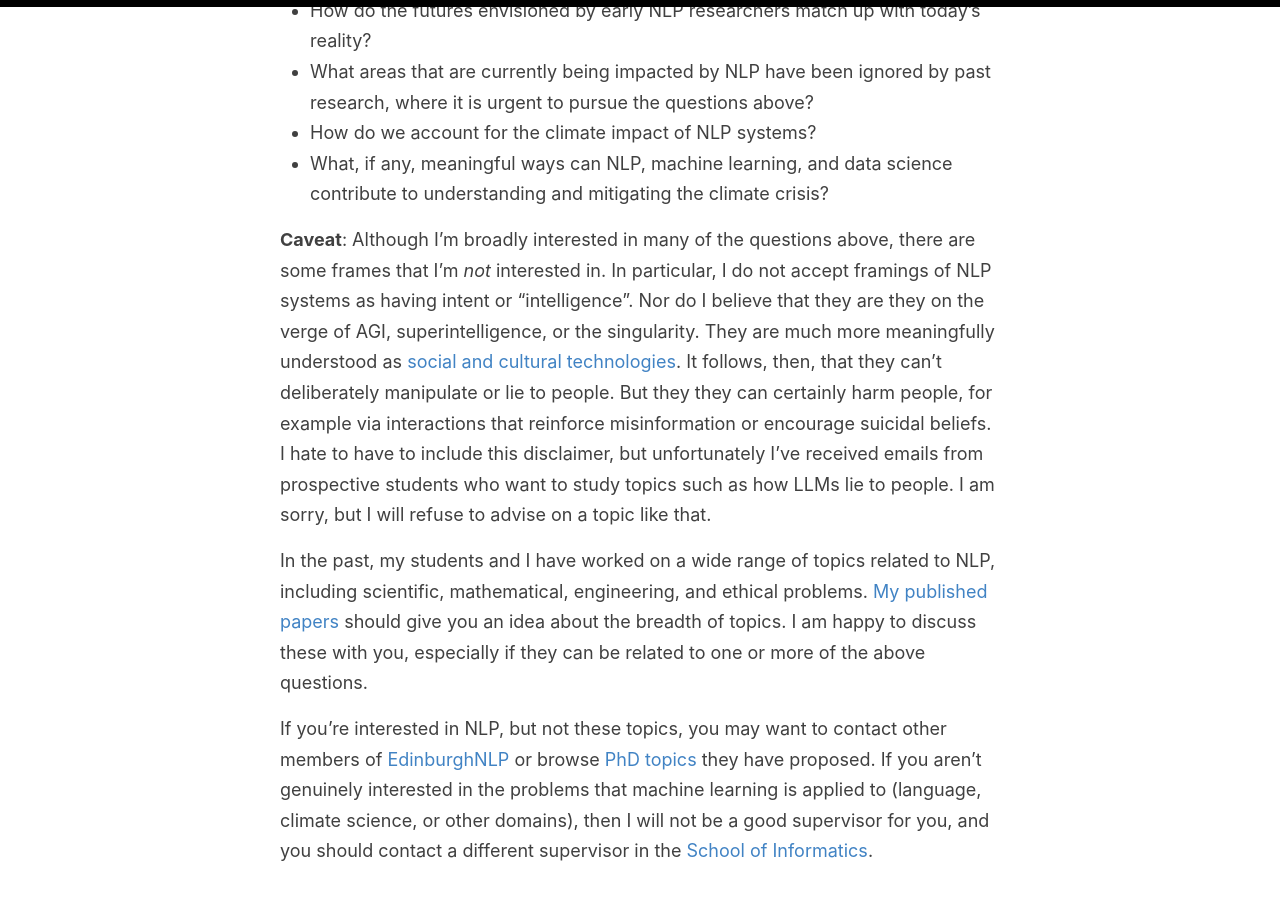
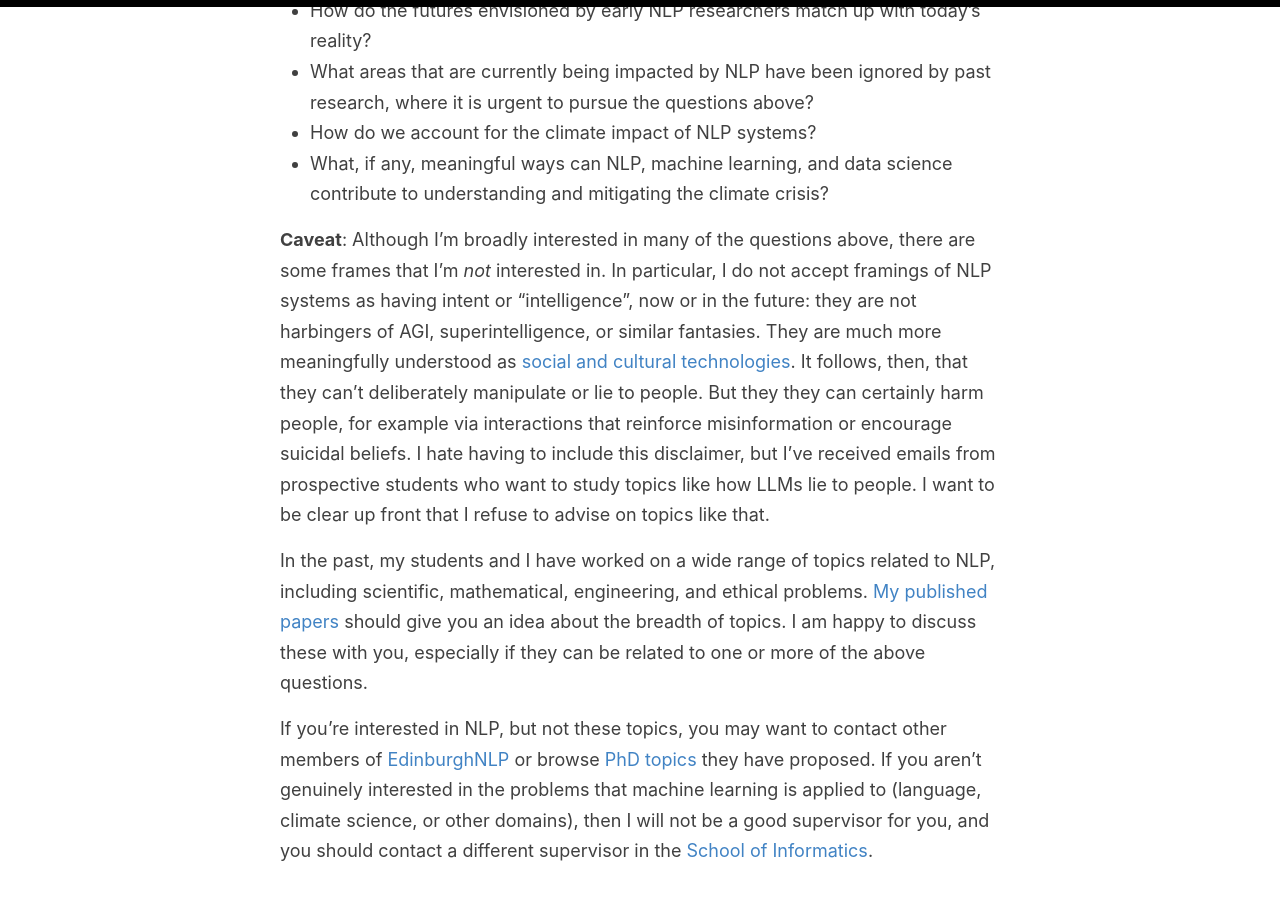
Before and after one commit to alopez/alopez.github.com, a Jekyll site: the page built from prospective.md, in a window 1280 px wide and 900 px high, scrolled down 719 px. Built offline with Jekyll 4.4.1, drawn with Linux system fonts in a browser that asks for light colours; some web fonts are replaced; our own code applies the rules of GitHub Pages for plain Markdown files.

Commit message:
Update prospective.md

```diff
--- a/prospective.md
+++ b/prospective.md
@@ -16,7 +16,7 @@ Right now I'm very interested in understanding the consequences of natural langu
 - How do we account for the climate impact of NLP systems?
 - What, if any, meaningful ways can NLP, machine learning, and data science contribute to understanding and mitigating the climate crisis?
 
-**Caveat**: Although I'm broadly interested in many of the questions above, there are some frames that I'm _not_ interested in. In particular, I do not accept framings of NLP systems as having intent or "intelligence". Nor do I believe that they are they on the verge of AGI, superintelligence, or the singularity. They are much more meaningfully understood as [social and cultural technologies](https://www.science.org/doi/10.1126/science.adt9819). It follows, then, that they can't deliberately manipulate or lie to people. But they they can certainly harm people, for example via interactions that reinforce misinformation or encourage suicidal beliefs. I hate to have to include this disclaimer, but unfortunately I've received emails from prospective students who want to study topics such as how LLMs lie to people. I am sorry, but I will refuse to advise on a topic like that.
+**Caveat**: Although I'm broadly interested in many of the questions above, there are some frames that I'm _not_ interested in. In particular, I do not accept framings of NLP systems as having intent or "intelligence", now or in the future: they are not harbingers of AGI, superintelligence, or similar fantasies. They are much more meaningfully understood as [social and cultural technologies](https://www.science.org/doi/10.1126/science.adt9819). It follows, then, that they can't deliberately manipulate or lie to people. But they they can certainly harm people, for example via interactions that reinforce misinformation or encourage suicidal beliefs. I hate having to include this disclaimer, but I've received emails from prospective students who want to study topics like how LLMs lie to people. I want to be clear up front that I refuse to advise on topics like that.
 
 In the past, my students and I have worked on a wide range of topics related to NLP, including scientific, mathematical, engineering, and ethical problems. [My published papers](https://scholar.google.com/citations?user=7KdAmbUAAAAJ&sortby=pubdate) should give you an idea about the breadth of topics. I am happy to discuss these with you, especially if they can be related to one or more of the above questions.
 
```
